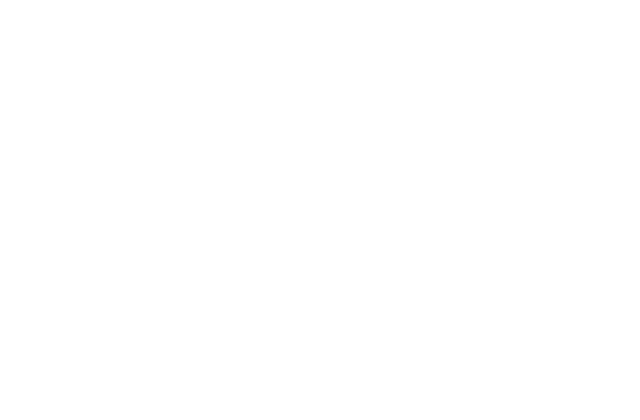
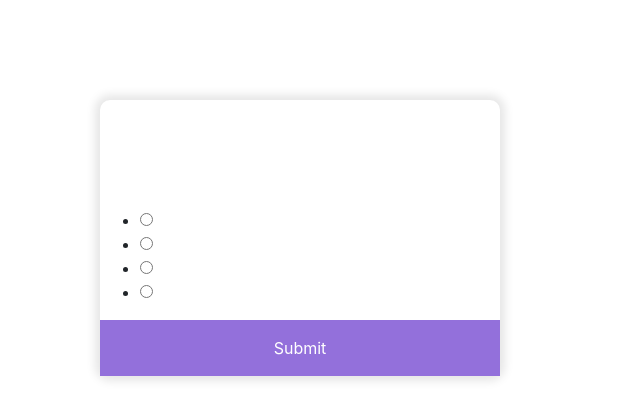
Before and after one commit to dasoljong/Vue-Simple-Projects, a Vue app: page /quiz in a window 1280 px wide. Shown: the top 420 px of the page, without its empty margins (0-640 px from the left). Built offline with nearby package versions, Linux system fonts and the light colour scheme.

Commit message:
w: quizapp

```diff
--- /dev/null
+++ b/src/components/QuizApp.vue
@@ -0,0 +1,102 @@
+<template>
+  <div class="quizContainer">
+    <h2>{{ this.quizData.question }}</h2>
+    <ul>
+      <li>
+        <input type="radio" id="a" name="answer" /><label for="a">{{
+          this.quizData.a
+        }}</label>
+      </li>
+      <li>
+        <input type="radio" id="b" name="answer" /><label for="b">{{
+          this.quizData.b
+        }}</label>
+      </li>
+      <li>
+        <input type="radio" id="c" name="answer" /><label for="c">{{
+          this.quizData.c
+        }}</label>
+      </li>
+      <li>
+        <input type="radio" id="d" name="answer" /><label for="d">{{
+          this.quizData.d
+        }}</label>
+      </li>
+    </ul>
+    <button>Submit</button>
+  </div>
+</template>
+
+<script>
+export default {
+  name: "quiz-app",
+  data() {
+    return {
+      quizData: [
+        {
+          question: "How old is Dasol?",
+          a: "10",
+          b: "20",
+          c: "30",
+          d: "40",
+          corrent: "c",
+        },
+        {
+          question: "Where Dasol's from?",
+          a: "Busan",
+          b: "Seoul",
+          c: "Tokyo",
+          d: "Beijing",
+          corrent: "b",
+        },
+        {
+          question: "Who is the president of US?",
+          a: "Obama",
+          b: "Donald Trump",
+          c: "Dasol",
+          d: "Florin Pop",
+          corrent: "2",
+        },
+        {
+          question: "Who is the president of Korea?",
+          a: "Jongeun Kim",
+          b: "Dasol Jong",
+          c: "Jaein Moon",
+          d: "Donal Trump",
+          corrent: "3",
+        },
+        {
+          question: "How old is Wooyou?",
+          a: "2",
+          b: "4",
+          c: "7",
+          d: "9",
+          corrent: "d",
+        },
+      ],
+    };
+  },
+  methods: {},
+};
+</script>
+
+<style lang="scss">
+.quizContainer {
+  background-color: #fff;
+  border-radius: 10px;
+  box-shadow: 0 0 10px 5px rgba(0, 0, 0, 0.1);
+  width: 400px;
+  h2 {
+    padding: 50px;
+  }
+  button {
+    background-color: mediumpurple;
+    border: none;
+    color: white;
+    display: block;
+    font-family: inherit;
+    width: 100%;
+    padding: 1rem;
+  }
+}
+</style>
--- a/src/router/index.js
+++ b/src/router/index.js
@@ -6,6 +6,7 @@
 import Weather from "@/components/Weather";
 import UserProfile from "@/components/UserProfile";
 import CurrentTime from "@/components/CurrentTime";
+import QuizApp from "@/components/QuizApp";
 
 Vue.use(VueRouter);
 
@@ -18,6 +19,7 @@
     { path: "/weather", component: Weather },
     { path: "/user-profile", component: UserProfile },
     { path: "/current-time", component: CurrentTime },
+    { path: "/quiz", component: QuizApp },
   ],
 });
 
```
